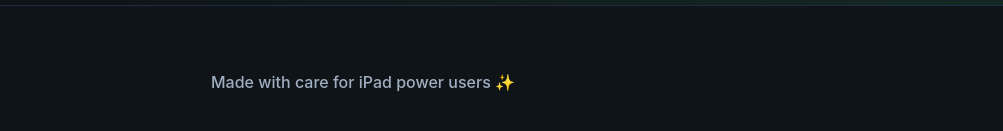
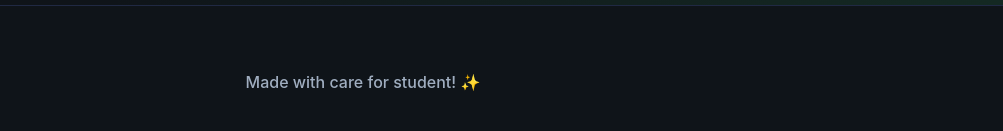
Before and after one commit to therealabela/abelscoolwebsite, a plain HTML site: page index.html in a window 1280 px wide. Shown: the part 3690-3821 px from the top of the page, without its empty margins (277-1280 px from the left). Drawn offline with Linux system fonts and the light colour scheme.

Commit message:
footertextchange

```diff
--- a/index.html
+++ b/index.html
@@ -189,7 +189,7 @@
         </section>
 
         <footer class="footer">
-            <p>Made with care for iPad power users ✨</p>
+            <p>Made with care for student! ✨</p>
         </footer>
     </div>
 
```
